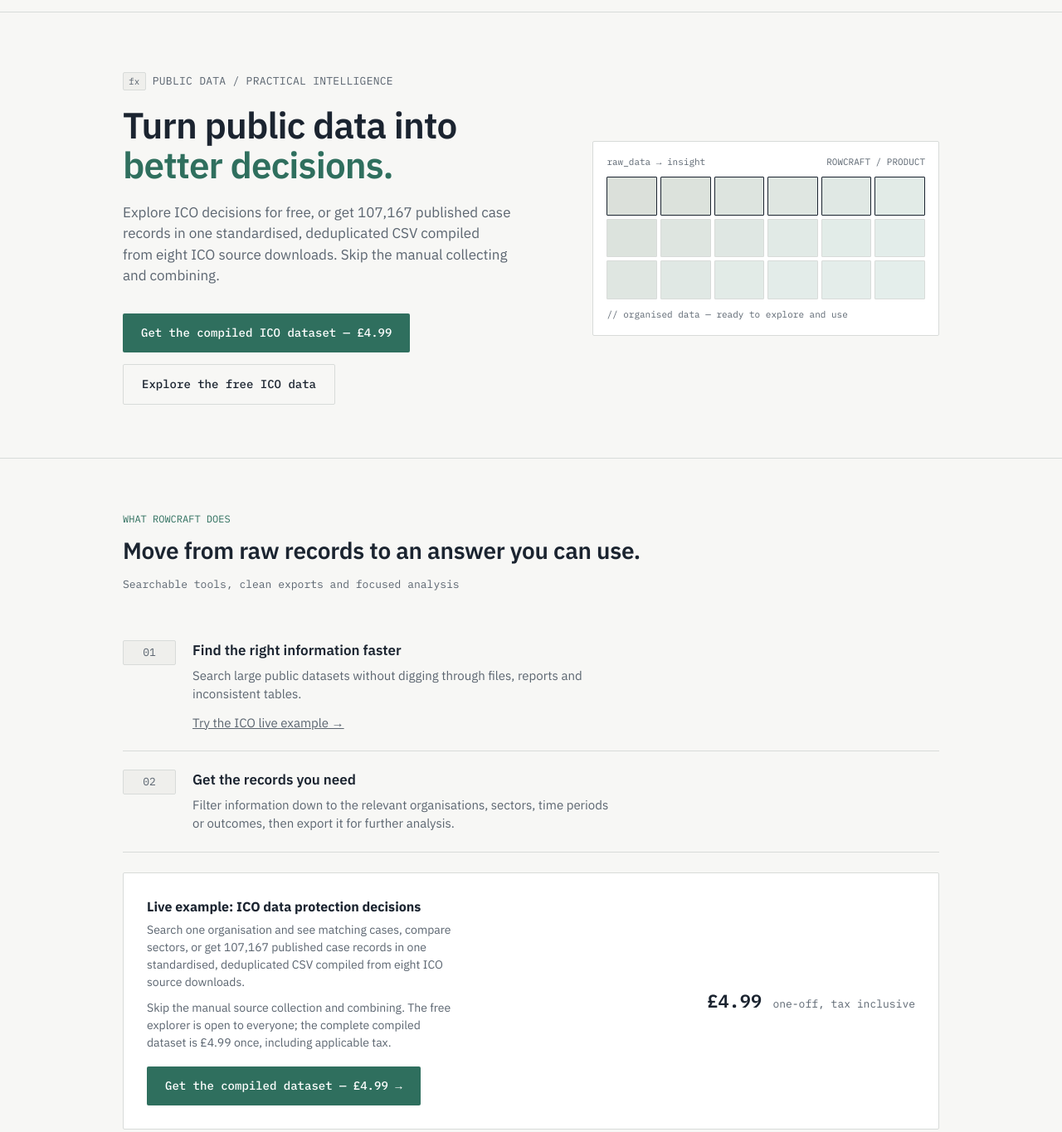
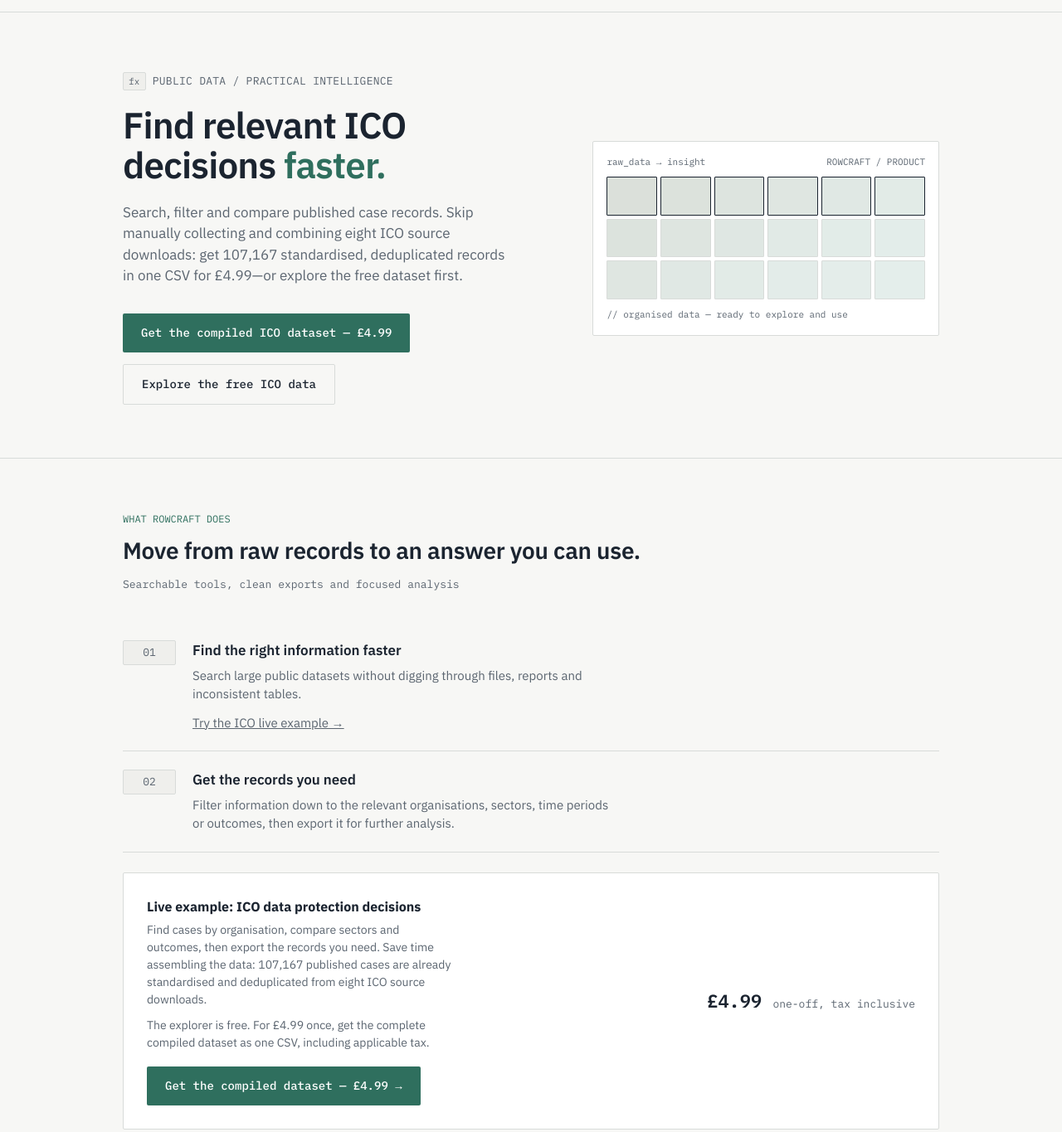
Before and after one commit to habiola2022-shiny/rowcraft-website, a website: page index.html in a window 1280 px wide. Shown: the part 60-1425 px from the top of the page at 83% size. Drawn offline with Linux system fonts and the light colour scheme.

Commit message:
Lead ICO offer with time-saving outcomes
Co-authored-by: Copilot <223556219+Copilot@users.noreply.github.com>

```diff
--- a/index.html
+++ b/index.html
@@ -223,8 +223,8 @@
   <div class="wrap hero-grid">
     <div>
       <div class="eyebrow">PUBLIC DATA / PRACTICAL INTELLIGENCE</div>
-      <h1>Turn public data into <span class="accent">better decisions.</span></h1>
-      <p class="lede">Explore ICO decisions for free, or get 107,167 published case records in one standardised, deduplicated CSV compiled from eight ICO source downloads. Skip the manual collecting and combining.</p>
+      <h1>Find relevant ICO decisions <span class="accent">faster.</span></h1>
+      <p class="lede">Search, filter and compare published case records. Skip manually collecting and combining eight ICO source downloads: get 107,167 standardised, deduplicated records in one CSV for £4.99—or explore the free dataset first.</p>
       <div class="cta-row">
         <a href="demo.html#purchase" class="btn-primary">Get the compiled ICO dataset — £4.99</a>
         <a href="demo.html" class="btn-secondary">Explore the free ICO data</a>
@@ -267,8 +267,8 @@
     <div class="price-card" style="margin-top:24px;">
       <div>
         <h3>Live example: ICO data protection decisions</h3>
-        <p>Search one organisation and see matching cases, compare sectors, or get 107,167 published case records in one standardised, deduplicated CSV compiled from eight ICO source downloads.</p>
-        <p style="margin-top:10px;">Skip the manual source collection and combining. The free explorer is open to everyone; the complete compiled dataset is £4.99 once, including applicable tax.</p>
+        <p>Find cases by organisation, compare sectors and outcomes, then export the records you need. Save time assembling the data: 107,167 published cases are already standardised and deduplicated from eight ICO source downloads.</p>
+        <p style="margin-top:10px;">The explorer is free. For £4.99 once, get the complete compiled dataset as one CSV, including applicable tax.</p>
         <a class="btn-primary" style="margin-top:18px;" href="demo.html#purchase">Get the compiled dataset — £4.99 →</a>
       </div>
       <div class="price-tag">£4.99 <span>one-off, tax inclusive</span></div>
```
Also changed, not shown: demo.html (+3 -3 lines).
